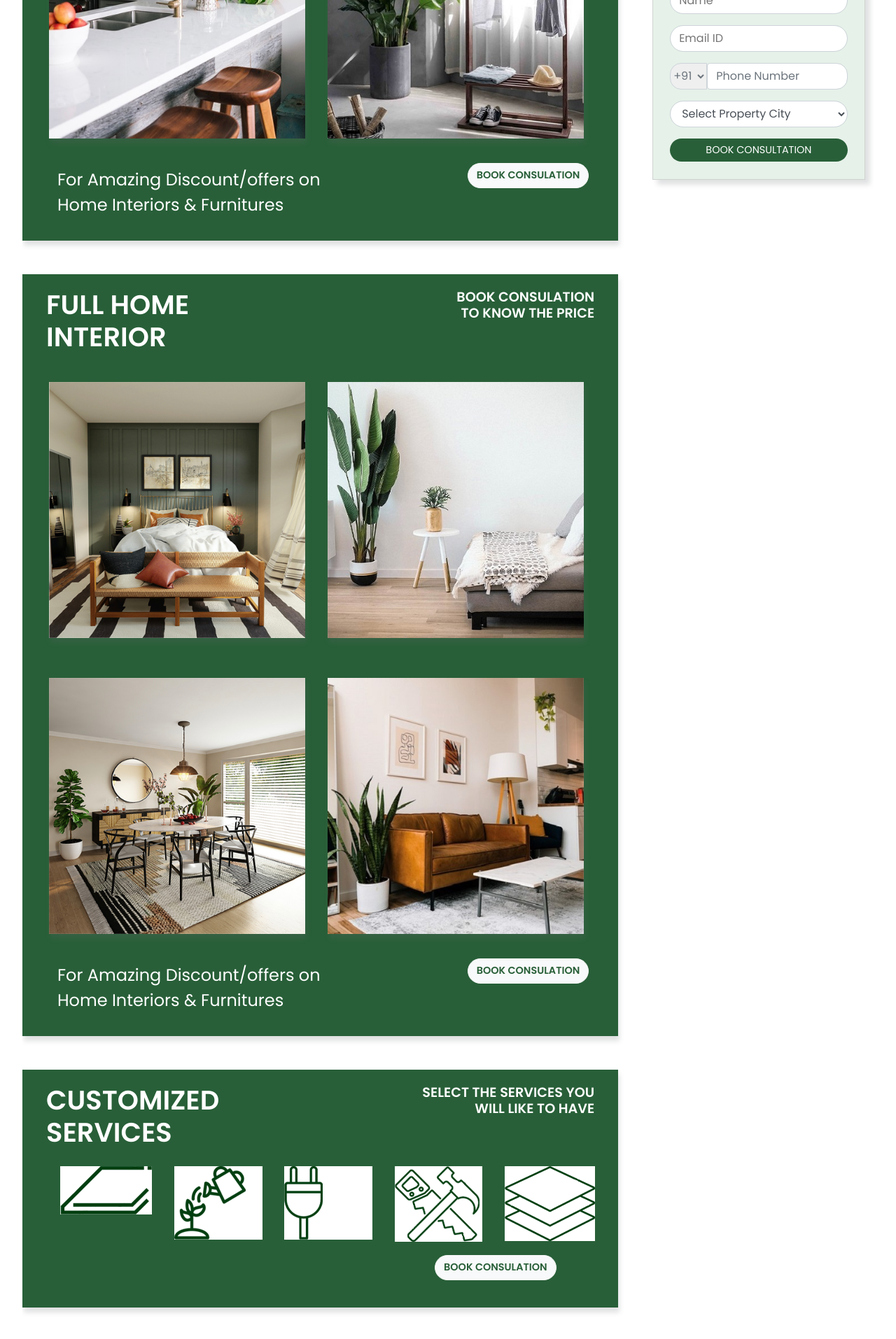
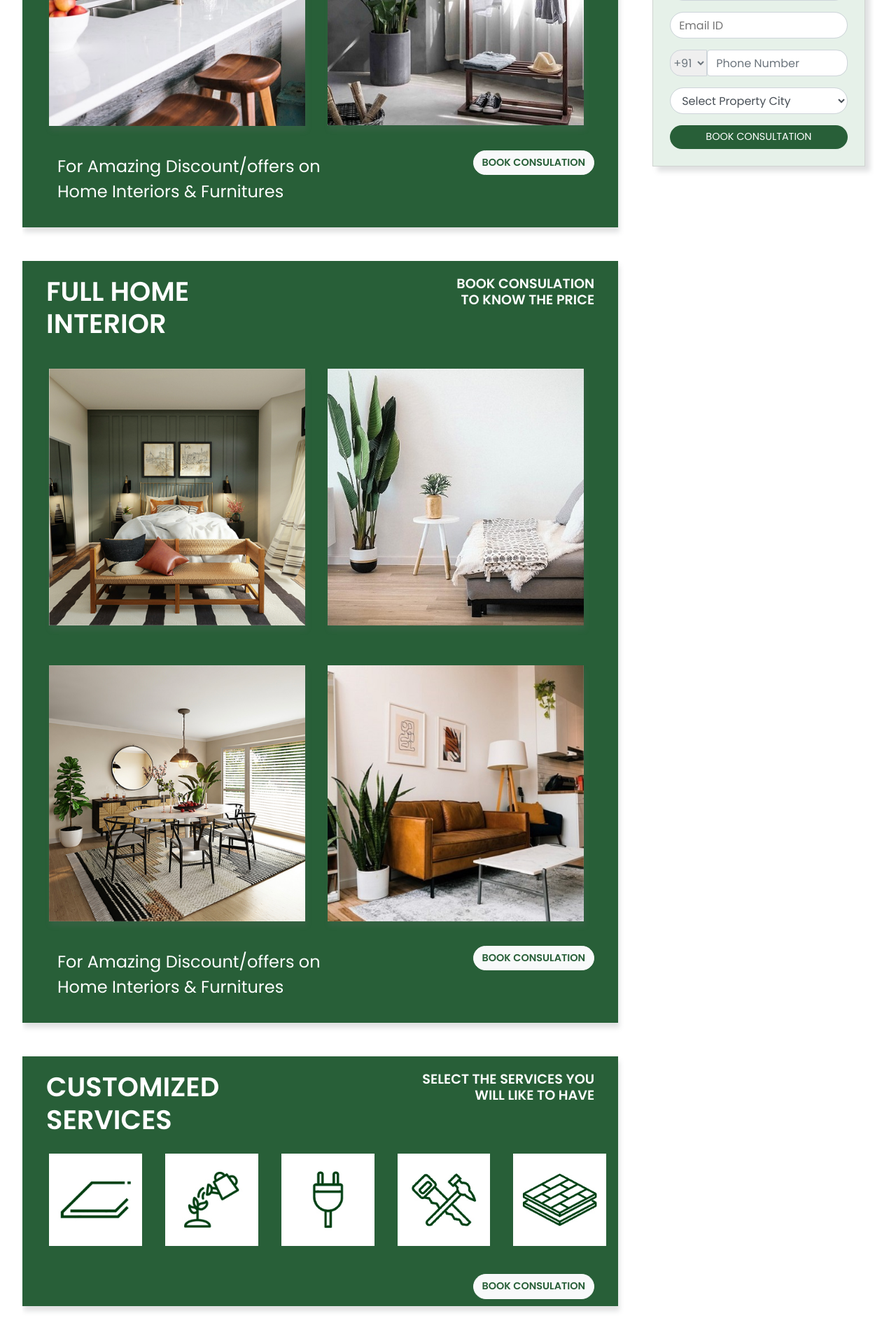
Before and after one commit to Anish-kumar111/proprater-1.0-, a Django app: page /interior/ in a window 1280 px wide. Shown: the part 1006-2920 px from the top of the page at 70% size. Run offline with Django 3.2, Linux system fonts and the light colour scheme; some libraries are stand-ins or nearby versions.

Commit message:
customised services icons added

```diff
--- a/main/templates/interior.html
+++ b/main/templates/interior.html
@@ -34,7 +34,7 @@
     <!-- <script src="https://cdn.jsdelivr.net/npm/jquery@3.5.1/dist/jquery.slim.min.js" integrity="sha384-DfXdz2htPH0lsSSs5nCTpuj/zy4C+OGpamoFVy38MVBnE+IbbVYUew+OrCXaRkfj" crossorigin="anonymous"></script> -->
 <header id="nav">
     <nav class="navbar navbar-expand-lg navbar-light bg-light">
-        <a class="navbar-brand " href="#"><img class="img-responsive w-100" src="{% static 'img/logo/Interior logo.png'%}" alt="" srcset=""></a>
+        <a class="navbar-brand " href="#"><img class="img-responsive " src="{% static 'img/logo/Interior logo.png'%}" alt="" srcset=""></a>
         <button class="navbar-toggler" type="button" data-toggle="collapse" data-target="#navbarSupportedContent" aria-controls="navbarSupportedContent" aria-expanded="false" aria-label="Toggle navigation">
           <span class="navbar-toggler-icon"></span>
         </button>
@@ -92,7 +92,7 @@
                             <h5>
                     Your home interior story from <br>concept to completion.
                   </h5>
-                  <button type="button" class="btn btn-success shadow-lg ">LEARN MORE</button></div>
+                  <button type="button" class="btn btn-success shadow ">LEARN MORE</button></div>
                   <div class="col-md col-sm banner-img">
                     <img class="w-100 img-banner" src="{% static 'img/interior/Interior-header-image.png'%}">
 
@@ -330,34 +330,39 @@
               </div>
               <div class="row col-content">
 
-                <div class="col-sm col-white">
+                <div class="col-2 col-white">
 
-                  <img class=" img-responsive" src="{% static 'img/interior/Interior_Customized services_Icon1.png' %}" alt="" srcset="">
+                  <img class=" img-responsive w-100" src="{% static 'img/interior/icons/Ceiling icon.jpg' %}" alt="" srcset="">
+                  <img class=" img-hover w-100" src="{% static 'img/interior/icons/Ceiling icon_green.jpg' %}" alt="" srcset="">
 
 
               </div>
-              <div class=" col-sm col-white">
-                <img class=" img-responsive" src="{% static 'img/interior/Interior_Customized services_Icon2.png' %}" alt="" srcset="">
+              <div class=" col-2 col-white">
+                <img class=" img-responsive w-100" src="{% static 'img/interior/icons/Gardening icon.jpg' %}" alt="" srcset="">
+                <img class=" img-hover w-100" src="{% static 'img/interior/icons/Gardening icon_green.jpg' %}" alt="" srcset="">
 
               </div>
-              <div class=" col-sm col-white">
+              <div class=" col-2 col-white">
 
-                <img class=" img-responsive" src="{% static 'img/interior/Interior_Customized services_Icon3.png' %}" alt="" srcset="">
+                <img class=" img-responsive w-100" src="{% static 'img/interior/icons/Electrical icon.jpg' %}" alt="" srcset="">
+                <img class=" img-hover w-100" src="{% static 'img/interior/icons/Electrical icon_green.jpg' %}" alt="" srcset="">
 
 
             </div>
-            <div class=" col-sm col-white">
-              <img class=" img-responsive" src="{% static 'img/interior/Interior_Customized services_Icon4.png' %}" alt="" srcset="">
-
+            <div class=" col-2 col-white">
+              <img class=" img-responsive w-100" src="{% static 'img/interior/icons/Carpenter icon.jpg' %}" alt="" srcset="">
+              <img class=" img-hover w-100" src="{% static 'img/interior/icons/Carpenter icon_green.jpg' %}" alt="" srcset="">
             </div>
-            <div class=" col-sm col-white">
-              <img class=" img-responsive" src="{% static 'img/interior/Interior_Customized services_Icon5.png' %}" alt="" srcset="">
-
+            <div class=" col-2 col-white">
+              <img class=" img-responsive w-100" src="{% static 'img/interior/icons/Wall icon.jpg' %}" alt="" srcset="">
+              <img class=" img-hover w-100" src="{% static 'img/interior/icons/Wall icon_green.jpg' %}" alt="" srcset="">
             </div>
 
               </div>
-             <div class="booking-btn float-right customised " > <button type="button" class="btn btn-light">BOOK CONSULATION</button>
+            <div class="row col-content-text float-right">
+             <div class="booking-btn" > <button type="button" class="btn btn-light">BOOK CONSULATION</button>
              </div>
+            </div>
               </div>
 
             </div>
@@ -461,7 +466,7 @@
 
 
 
-           <div class="col head2"> <button style="" type="submit" class="btn btn-dark font-weight-bold">VIEW ALL</button></div>
+           <div class="col head2"> <button  type="submit" class="btn btn-dark ">VIEW ALL</button></div>
 
         </div>
 
@@ -523,14 +528,14 @@
           <img class="img-fluid " src="{% static 'img/interior/Interior_Subscribe_Image1.jpg' %}" alt="" srcset="">
           <form class="newsletterform  ">
             <div class="form-group">
-              <h3 class="font-weight-bold">SUBSCRIBE NOW FOR LATEST UPDATES.</h3>
+              <h3 class="">SUBSCRIBE NOW FOR LATEST UPDATES.</h3>
 
               <input type="email" class="form-control" id="exampleInputEmail1" aria-describedby="emailHelp" placeholder="">
 
             </div>
 
 
-            <button type="submit" class="btn btn-dark font-weight-bold">SUBMIT</button>
+            <button type="submit" class="btn btn-dark subscribe-btn">SUBMIT</button>
 
 
 
--- a/static/css/interior.css
+++ b/static/css/interior.css
@@ -130,7 +130,7 @@ font-size: 20px;
 div.col-white{
     background-color: white;
     padding: 0;
-    margin: 0 2% 0;
+    /* margin: 0 2% 0; */
     height: fit-content;
 }
 
@@ -138,7 +138,17 @@ div.col-white img{
     /* padding: 30% 30% 30% 12%; */
     /* width: 100%;
     height: 100%; */
-    object-fit:cover
+    object-fit:fill
+}
+div.col-white img:hover{
+opacity: 1;
+}
+div.col-white .img-hover{
+    opacity: 0;
+    position: absolute;
+    top: 0;
+    left: 0;
+
 }
 .col-05
 {   width: 66.3%;
@@ -246,14 +256,14 @@ float: left;
 
 .booking-btn {
    float: right;
-   padding: 0 1% 4%;
+   /* padding: 0 1% 3%; */
 }
 
 .booking-btn button{
     /* height: 30px;
     width: 60px;
     font-size: 5px; */
-    margin: 6% 0 3%;
+    margin: 6% 0 6%;
     color: #285f38;
     font-weight: 600;
 
@@ -637,7 +647,7 @@ div.col.head1{
     font-weight: 700;
 }
 .subscribe-btn:hover{
-    background-color: rgb(44, 43, 43);
+    background-color: rgb(23, 22, 22);
 }
 
 /*
@@ -746,7 +756,7 @@ div.col.head1{
 
 
     .col-04{
-        margin: 0;
+        margin: 1%;
         padding: 4%;
     }
     .col-06{
```
Also changed, not shown: static/img/interior/icons/Carpenter icon.jpg (added), static/img/interior/icons/Carpenter icon_green.jpg (added), static/img/interior/icons/Ceiling icon.jpg (added), static/img/interior/icons/Ceiling icon_green.jpg (added), static/img/interior/icons/Electrical icon.jpg (added), static/img/interior/icons/Electrical icon_green.jpg (added), static/img/interior/icons/Gardening icon.jpg (added), static/img/interior/icons/Gardening icon_green.jpg (added), static/img/interior/icons/Wall icon.jpg (added), static/img/interior/icons/Wall icon_green.jpg (added).
